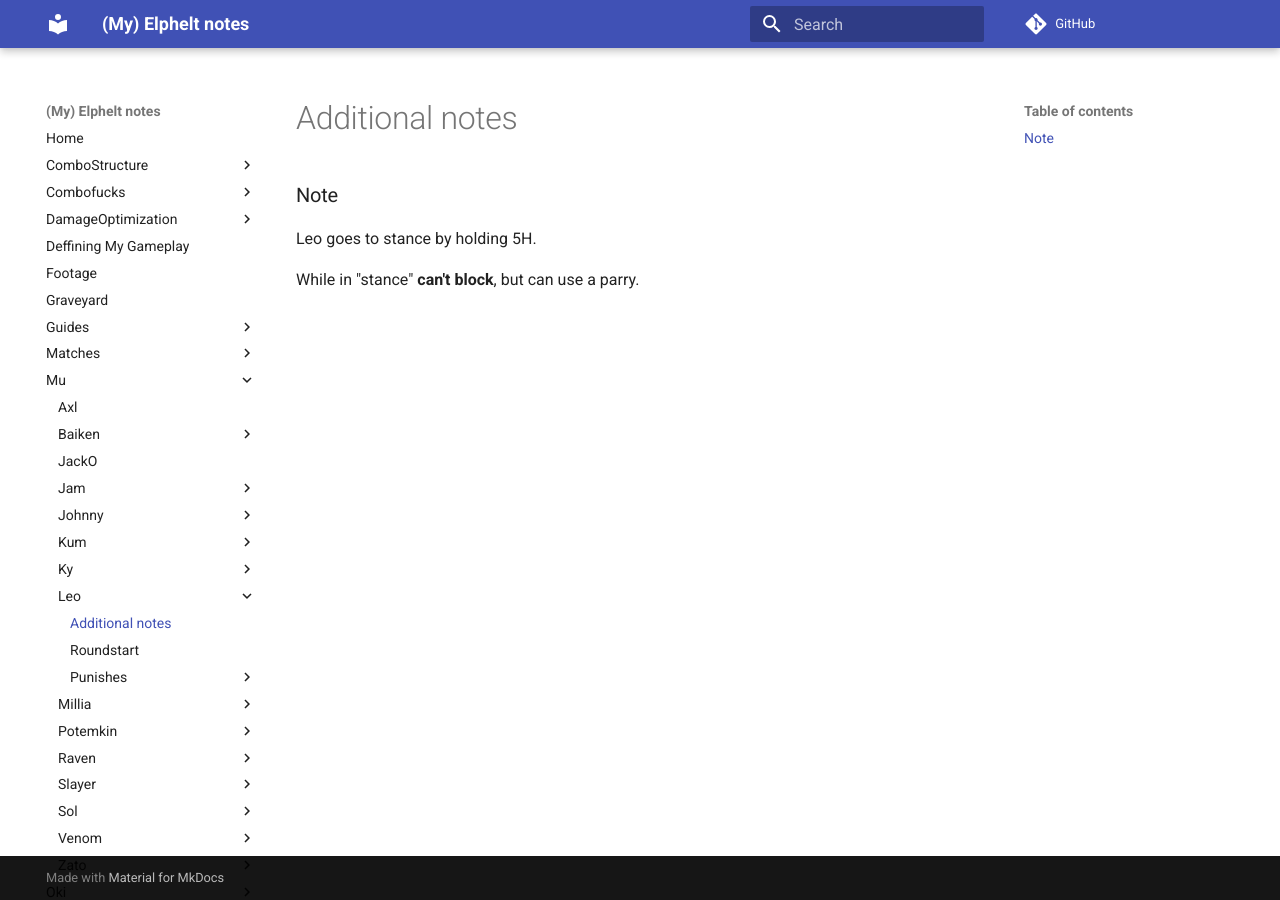
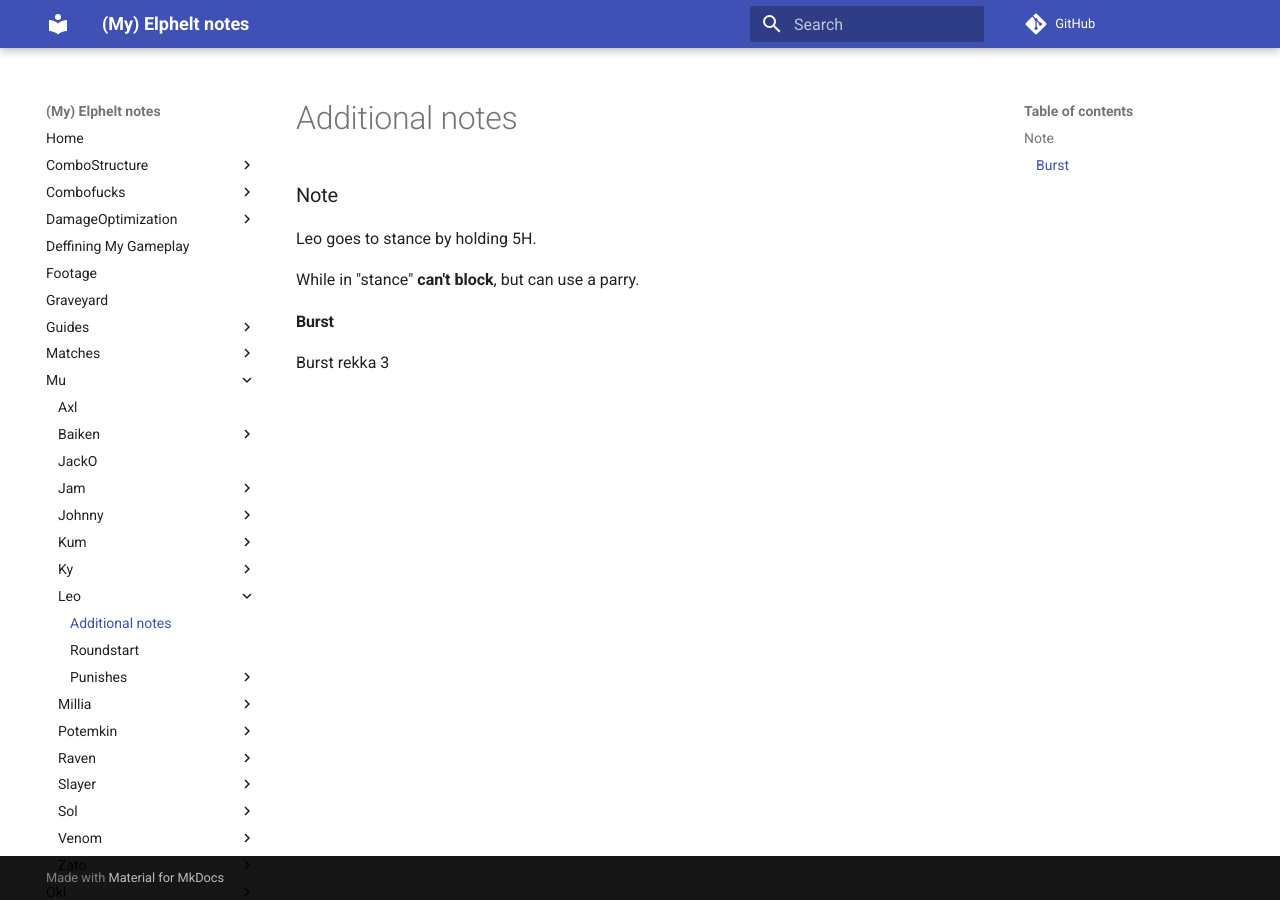
Before and after one commit to OriolFilter/Elphelt, an MkDocs documentation site: the page built from docs/Mu/Leo/Additional_notes.md, in a window 1280 px wide. Built offline with MkDocs 1.6.1 and Material for MkDocs 9.7.7, drawn with Linux system fonts in a browser that asks for light colours; comment, search, counter and statistics services are not loaded.

Commit message:
Remember to burst Leo rekka 3

```diff
--- a/docs/Mu/Leo/Additional_notes.md
+++ b/docs/Mu/Leo/Additional_notes.md
@@ -3,3 +3,7 @@
 Leo goes to stance  by holding 5H.
 
 While in "stance" **can't block**, but can use a parry.
+
+### Burst
+
+Burst rekka 3
```
